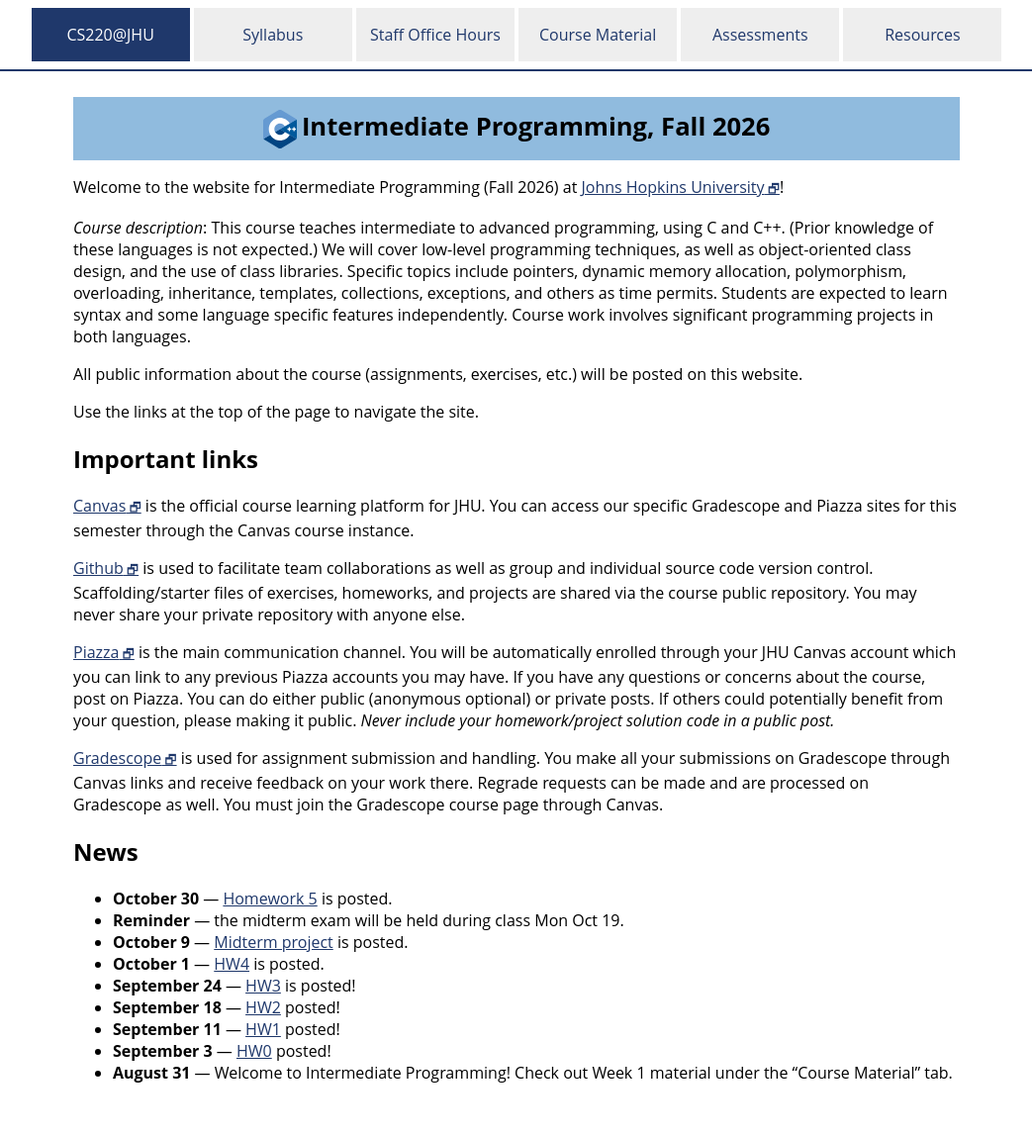
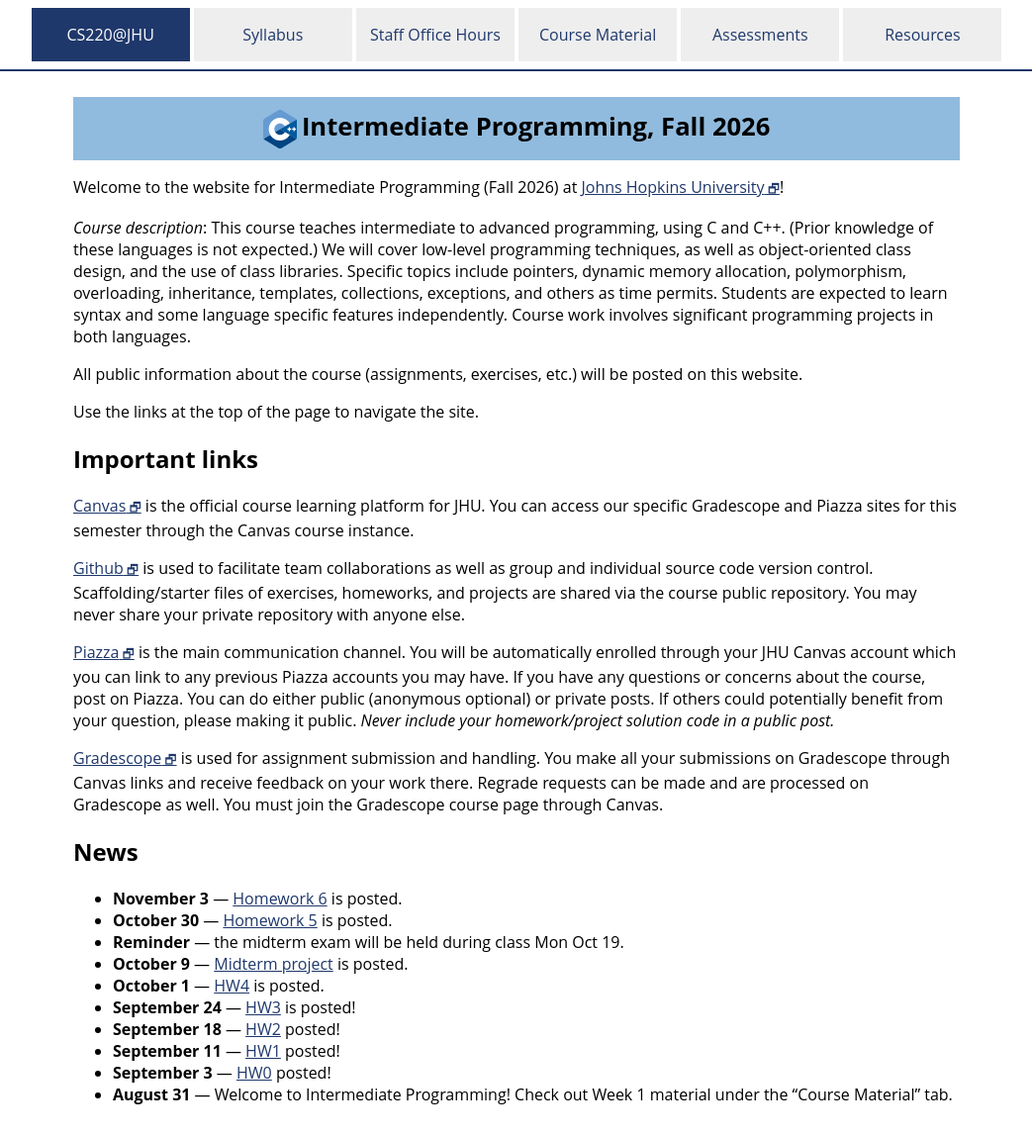
Before and after one commit to jhu-ip/cs220-f26, a Jekyll site: the page built from index.md, in a window 1280 px wide. Shown: the whole page at 99% size, without its empty margins (118-1161 px from the left). Built offline with Jekyll 4.4.1, drawn with Linux system fonts in a browser that asks for light colours; before the commit the page ends 1127 px from its top, so only the background shows below that.

Commit message:
added HW6 to website

```diff
--- a/index.md
+++ b/index.md
@@ -46,10 +46,10 @@
 <!--
 * **April 13** — [Final Project](assign/final.html) is posted!
 * **April 10** — [Homework 7](assign/hw7.html) is posted!
-* **April 3** — [Homework 6](https://www.gradescope.com/courses/1222412/assignments/7930454/) is posted.
 * **April 1** — Final exam location information has been added to syllabus.
 -->
 
+* **November 3** — [Homework 6](https://www.gradescope.com/courses/1328799/assignments/8990525) is posted.
 * **October 30** — [Homework 5](assign/hw5.html) is posted.
 * **Reminder** — the midterm exam will be held during class Mon Oct 19.
 * **October 9** — [Midterm project](assign/midterm.html) is posted.
```
Also changed, not shown: schedule.md (+1 -1 lines).
